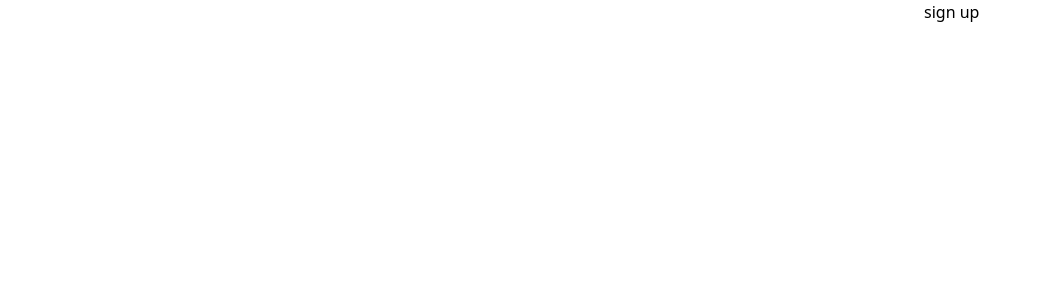
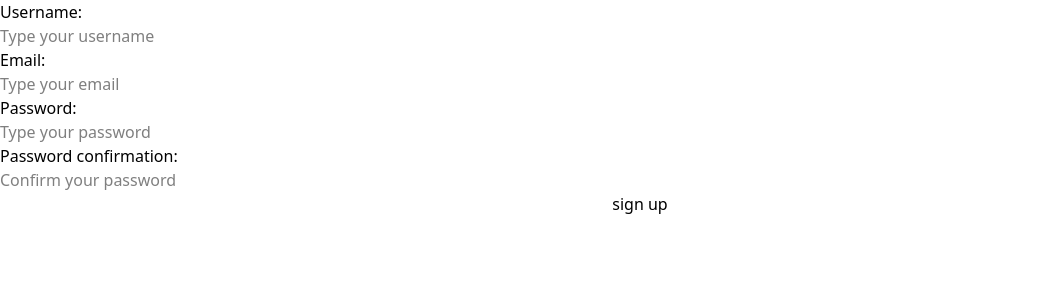
Before and after one commit to thomas-backers/manji, a Vue app in the folder packages/client/: page / in a window 1280 px wide. Shown: the top 300 px of the page, without its empty margins (0-1042 px from the left). Built offline with nearby package versions, Linux system fonts and the light colour scheme.

Commit message:
Checkpoint on form components implementation

```diff
--- a/packages/client/src/App.vue
+++ b/packages/client/src/App.vue
@@ -1,5 +1,5 @@
 <script setup lang="ts">
-import SignUp from "./pages/SignUp.vue";
+import SignUp from "@/pages/SignUp.vue";
 </script>
 
 <template>
--- /dev/null
+++ b/packages/client/src/components/Form.vue
@@ -0,0 +1,18 @@
+<script setup lang="ts">
+interface FormEmits {
+  (eventName: "submit"): void;
+}
+
+const emit = defineEmits<FormEmits>();
+
+const onSubmit = async (): Promise<void> => {
+  emit("submit");
+};
+</script>
+
+<template>
+  <form class="w-full" @submit.prevent="onSubmit">
+    <slot name="inputs"></slot>
+    <slot name="buttons"></slot>
+  </form>
+</template>
--- /dev/null
+++ b/packages/client/src/components/FormInput.vue
@@ -0,0 +1,52 @@
+<script setup lang="ts">
+interface FormInputProps {
+  errors?: string[];
+  label?: string;
+  modelValue: string;
+  name: string;
+  placeholder?: string;
+  type: "text" | "email" | "password";
+}
+
+interface FormInputEmits {
+  (eventName: "update:modelValue", value: string): void;
+}
+
+const {
+  errors,
+  label = "",
+  modelValue,
+  name,
+  placeholder = "",
+  type,
+} = defineProps<FormInputProps>();
+
+const emit = defineEmits<FormInputEmits>();
+
+const onInput = async ({ target }: Event): Promise<void> => {
+  const { value } = target as HTMLInputElement;
+  emit("update:modelValue", value.trim());
+};
+</script>
+
+<template>
+  <div class="w-full">
+    <label class="w-full" :for="name">
+      {{ label }}
+      <input
+        class="w-full"
+        :id="name"
+        :name="name"
+        :placeholder="placeholder"
+        :type="type"
+        :value="modelValue"
+        @input="onInput"
+      />
+    </label>
+    <ul v-if="errors && errors.length > 0" class="w-full">
+      <li v-for="error of errors" class="w-full">
+        {{ error }}
+      </li>
+    </ul>
+  </div>
+</template>
--- a/packages/client/src/pages/SignUp.vue
+++ b/packages/client/src/pages/SignUp.vue
@@ -1,4 +1,6 @@
 <script setup lang="ts">
+import Form from "@/components/Form.vue";
+import FormInput from "@/components/FormInput.vue";
 import {
   type SignUpForm,
   signUpFormSchema,
@@ -25,7 +27,6 @@ const onSubmit = async (): Promise<void> => {
       }
       errors.value[field].push(issue.message);
     }
-    console.error("Validation errors:", errors.value);
     return;
   }
   console.log("Form submitted successfully:", data);
@@ -33,21 +34,43 @@ const onSubmit = async (): Promise<void> => {
 </script>
 
 <template>
-  <form @submit.prevent="onSubmit">
-    <input v-model="form.username" type="text" name="username" placeholder="" />
-    <input v-model="form.email" type="email" name="email" placeholder="" />
-    <input
+  <Form @submit="onSubmit">
+    <template v-slot:inputs>
+      <FormInput
+        v-model="form.username"
+        :errors="errors.username"
+        label="Username:"
+        name="username"
+        placeholder="Type your username"
+        type="text"
+      />
+      <FormInput
+        v-model="form.email"
+        :errors="errors.email"
+        label="Email:"
+        name="email"
+        placeholder="Type your email"
+        type="email"
+      />
+      <FormInput
         v-model="form.password"
+        :errors="errors.password"
+        label="Password:"
+        name="password"
+        placeholder="Type your password"
         type="password"
-      name="password"
-      placeholder=""
       />
-    <input
+      <FormInput
         v-model="form.passwordConfirmation"
+        :errors="errors.passwordConfirmation"
+        label="Password confirmation:"
+        name="passwordConfirmation"
+        placeholder="Confirm your password"
         type="password"
-      name="passwordConfirmation"
-      placeholder=""
       />
-    <button type="submit">sign up</button>
-  </form>
     </template>
+    <template v-slot:buttons>
+      <button class="w-full" type="submit">sign up</button>
+    </template>
+  </Form>
+</template>
--- a/packages/client/tsconfig.app.json
+++ b/packages/client/tsconfig.app.json
@@ -9,7 +9,10 @@
     "noUnusedParameters": true,
     "erasableSyntaxOnly": true,
     "noFallthroughCasesInSwitch": true,
-    "noUncheckedSideEffectImports": true
+    "noUncheckedSideEffectImports": true,
+    "paths": {
+      "@/*": ["./src/*"]
+    }
   },
   "include": ["src/**/*.ts", "src/**/*.tsx", "src/**/*.vue"]
 }
--- a/packages/client/vite.config.ts
+++ b/packages/client/vite.config.ts
@@ -1,8 +1,14 @@
+import tailwindcss from "@tailwindcss/vite";
+import vue from "@vitejs/plugin-vue";
+import path from "path";
 import { defineConfig } from "vite";
-import vue from "@vitejs/plugin-vue";
-import tailwindcss from "@tailwindcss/vite";
 
 // https://vite.dev/config/
 export default defineConfig({
   plugins: [vue(), tailwindcss()],
+  resolve: {
+    alias: {
+      "@": path.resolve(__dirname, "src"),
+    },
+  },
 });
```
Lines whose indentation alone changed are shown as unchanged.
